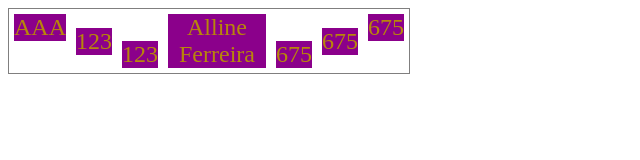
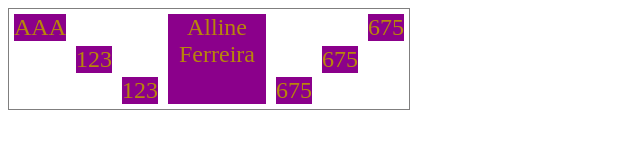
Before and after one commit to Alline2312/Fundamentos-Display-flex, a plain HTML site: page 11-aling-self.html in a window 1280 px wide. Shown: the whole page, without its empty margins (0-640 px from the left). Drawn offline with Linux system fonts and the light colour scheme.

Commit message:
remoção de algumas marcas

```diff
--- a/11-aling-self.html
+++ b/11-aling-self.html
@@ -11,11 +11,7 @@
            border: 1px solid rgb(128, 127, 127);
            margin-bottom: 5px;
            max-width: 400px;
-<<<<<<< HEAD
            min-height: 100px;
-=======
-           min-heigh: 100px;
->>>>>>> 965d42769b903dd3232d84effd263bc20ec0f9e9
        }
        .item{
            background-color: darkmagenta;
```
